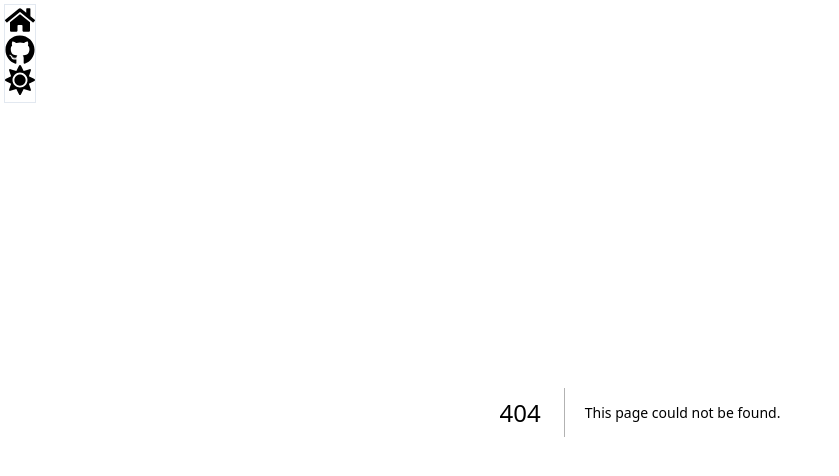
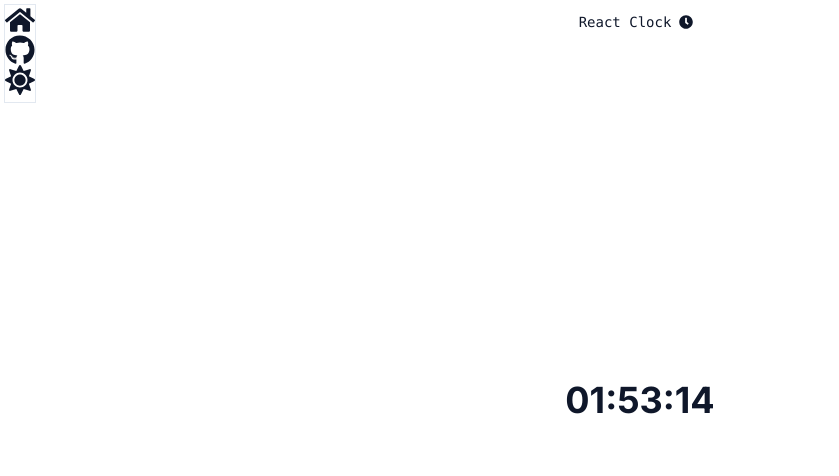
Before and after one commit to xyangst/shadcntest, a Next.js app in the folder testing/: page /clock in a window 1280 px wide. Before the commit this address had no page. Shown: the top 476 px of the page, without its empty margins (0-839 px from the left). Built offline with nearby package versions, Linux system fonts and the light colour scheme.

Commit message:
added simple clock

```diff
--- /dev/null
+++ b/testing/src/app/(stuff)/clock/clock.tsx
@@ -0,0 +1,26 @@
+"use client";
+import React from "react";
+
+const Clock = ({ settings }) => {
+  const [time, setTime] = React.useState(new Date());
+
+  React.useEffect(() => {
+    const interval = setInterval(() => {
+      setTime(new Date());
+    }, 1000);
+
+    return () => clearInterval(interval);
+  }, []);
+
+  const formatTime = () => {
+    const hours = time.getHours().toString().padStart(2, "0");
+    const minutes = time.getMinutes().toString().padStart(2, "0");
+    const seconds = time.getSeconds().toString().padStart(2, "0");
+
+    return `${hours}:${minutes}${settings.showSeconds ? `:${seconds}` : ""}`;
+  };
+
+  return <div className="text-4xl font-bold">{formatTime()}</div>;
+};
+
+export default Clock;
--- /dev/null
+++ b/testing/src/app/(stuff)/clock/page.tsx
@@ -0,0 +1,23 @@
+"use client";
+export const metadata = {
+  title: "Calculator",
+  description: "made by xyangst",
+};
+import { useState } from "react";
+import { FaClock } from "react-icons/fa";
+import Clock from "./clock";
+export default function Home() {
+  const [settings, setSettings] = useState({
+    showSeconds: true,
+  });
+  return (
+    <main>
+      <div className="flex z-10 w-full max-w-5xl items-center justify-between font-mono text-sm lg:flex">
+        React Clock <FaClock className="mx-2" />
+      </div>
+      <div className="fixed top-1/2 left-1/2 transform -translate-x-1/2 -translate-y-1/2">
+        <Clock settings={settings} />
+      </div>
+    </main>
+  );
+}
```
